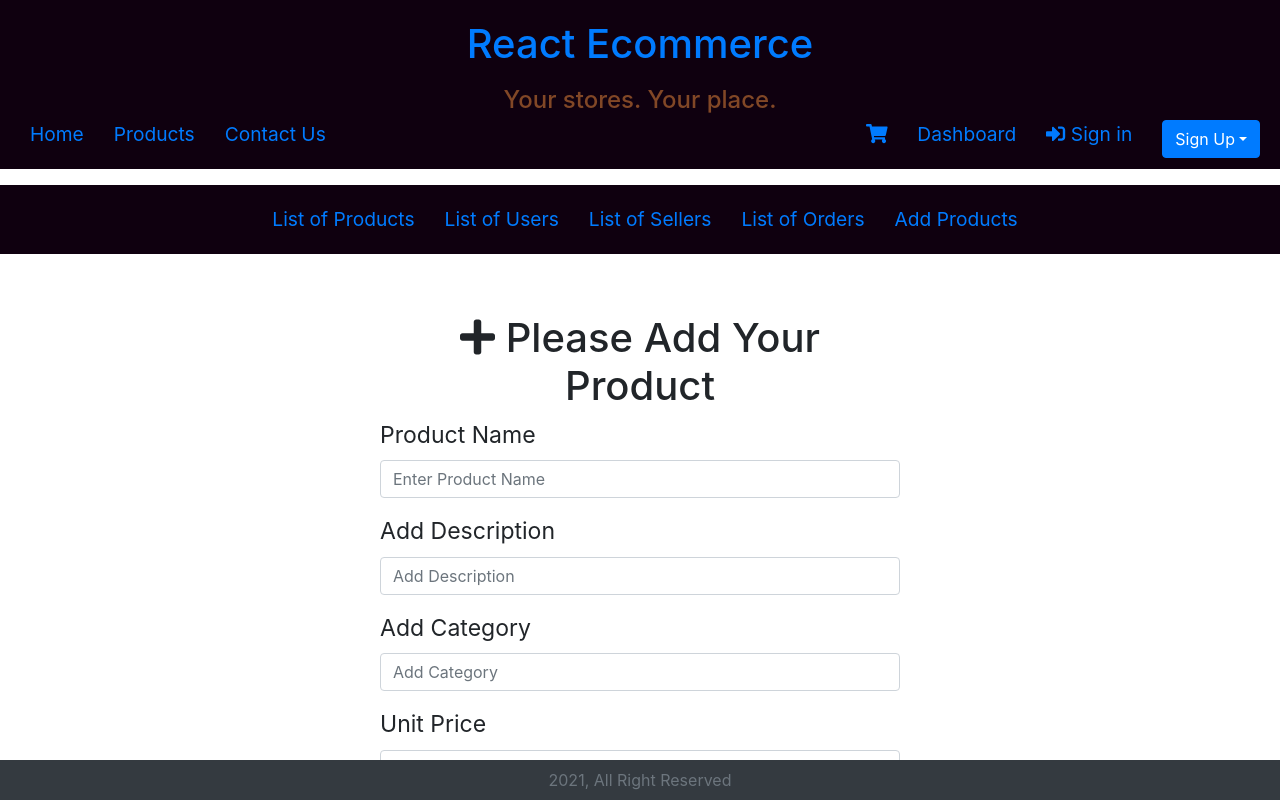
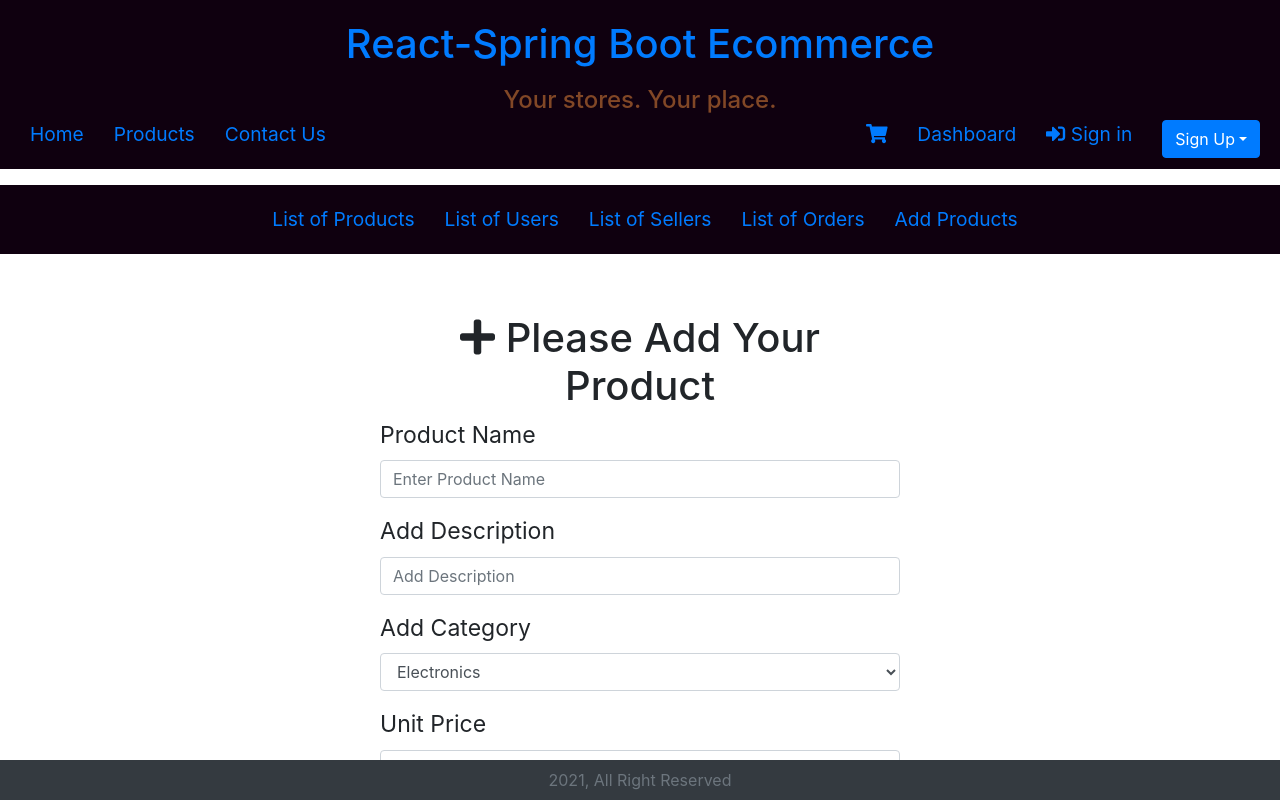
Before and after one commit to mesaykk/React-SpringBoot-Online-Shopping-FrontEnd, a React (Create React App) app: page /Dashboard/addproduct in a window 1280 px wide. Shown: the top 800 px of the page. Built offline with nearby package versions, Linux system fonts and the light colour scheme.

Commit message:
product category

```diff
--- a/src/components/Dashboard/AddProduct.js
+++ b/src/components/Dashboard/AddProduct.js
@@ -50,13 +50,15 @@ const AddProduct = () => {
                 <Form.Group controlId="category" text-center>
 
                     <Form.Label>Add Category</Form.Label>
-                    <Form.Control
-                        type="text"
-                        placeholder="Add Category"
-                        value={category}
-                        autoFocus
-                        onChange={(e) => setCategory(e.target.value)}
-                    />
+                    <Form.Control as="select" type="text" placeholder="Add Category" value={category}
+                        autoFocus onChange={(e) => setCategory(e.target.value)}
+                    >
+                        <option>Electronics</option>
+                        <option>Books</option>
+                        <option>Furnitures</option>
+                        <option>Clothes</option>
+                        <option>Foods</option>
+                    </Form.Control>
 
                 </Form.Group>
 
@@ -68,7 +70,7 @@ const AddProduct = () => {
                         value={unitPrice}
                         autoFocus
                         onChange={(e) => setUnitPrice(e.target.value)}
-                        />
+                    />
                 </Form.Group>
                 <Form.Group controlId="itemSize" text-center>
                     <Form.Label>Add Item Size</Form.Label>
@@ -78,7 +80,7 @@ const AddProduct = () => {
                         value={itemSize}
                         autoFocus
                         onChange={(e) => setItemSize(e.target.value)}
-                        />
+                    />
                 </Form.Group>
 
                 <Form>
@@ -89,8 +91,7 @@ const AddProduct = () => {
                     />
                 </Form>
 
-                <Button variant="primary" type="submit"><FontAwesomeIcon icon={faPlus} />
-                   Add Product
+                <Button variant="primary" type="submit"><FontAwesomeIcon icon={faPlus} />  Add Product
                 </Button>
             </Form>
         </div>
--- a/src/components/Header/Header.js
+++ b/src/components/Header/Header.js
@@ -10,7 +10,7 @@ const Header = (props) => {
 				<div className="Container">
 
 					<div className="Banner">
-						<h1><Link to="#">React Ecommerce</Link></h1>
+						<h1><Link to="#">React-Spring Boot Ecommerce</Link></h1>
 						<h4 className="mute"> Your stores. Your place.</h4>
 					</div>
 					<div className="Search">
--- a/src/components/Home/Home.js
+++ b/src/components/Home/Home.js
@@ -12,14 +12,14 @@ const Home = (props) => {
       <Carousel >
         <Carousel.Item >
 
-          <img className="d-block w-50 mx-auto" src={img1} alt="First slide" style={{filter: "blur(2px)"}}/>
+          <img className="d-block w-50 mx-auto" src={img1} alt="First slide" />
           <Carousel.Caption style={{color: "black", fontSize: "larger"}}>
             <h3>Shop online</h3>
             <p>Buy and Sell, in your Store</p>
           </Carousel.Caption>
         </Carousel.Item>
         <Carousel.Item >
-          <img className="d-block w-50 mx-auto" src={img2} alt="Second slide" style={{filter: "blur(2px)"}} />
+          <img className="d-block w-50 mx-auto" src={img2} alt="Second slide" />
 
           <Carousel.Caption style={{color: "black", fontSize: "larger"}}>
             <h3>Books</h3>
@@ -27,7 +27,7 @@ const Home = (props) => {
           </Carousel.Caption>
         </Carousel.Item>
         <Carousel.Item >
-          <img className="d-block w-50 mx-auto" src={img3} alt="Third slide" style={{filter: "blur(2px)"}}/>
+          <img className="d-block w-50 mx-auto" src={img3} alt="Third slide" />
 
           <Carousel.Caption style={{color: "black", fontSize: "larger"}}>
             <h3>Electronics</h3>
```
